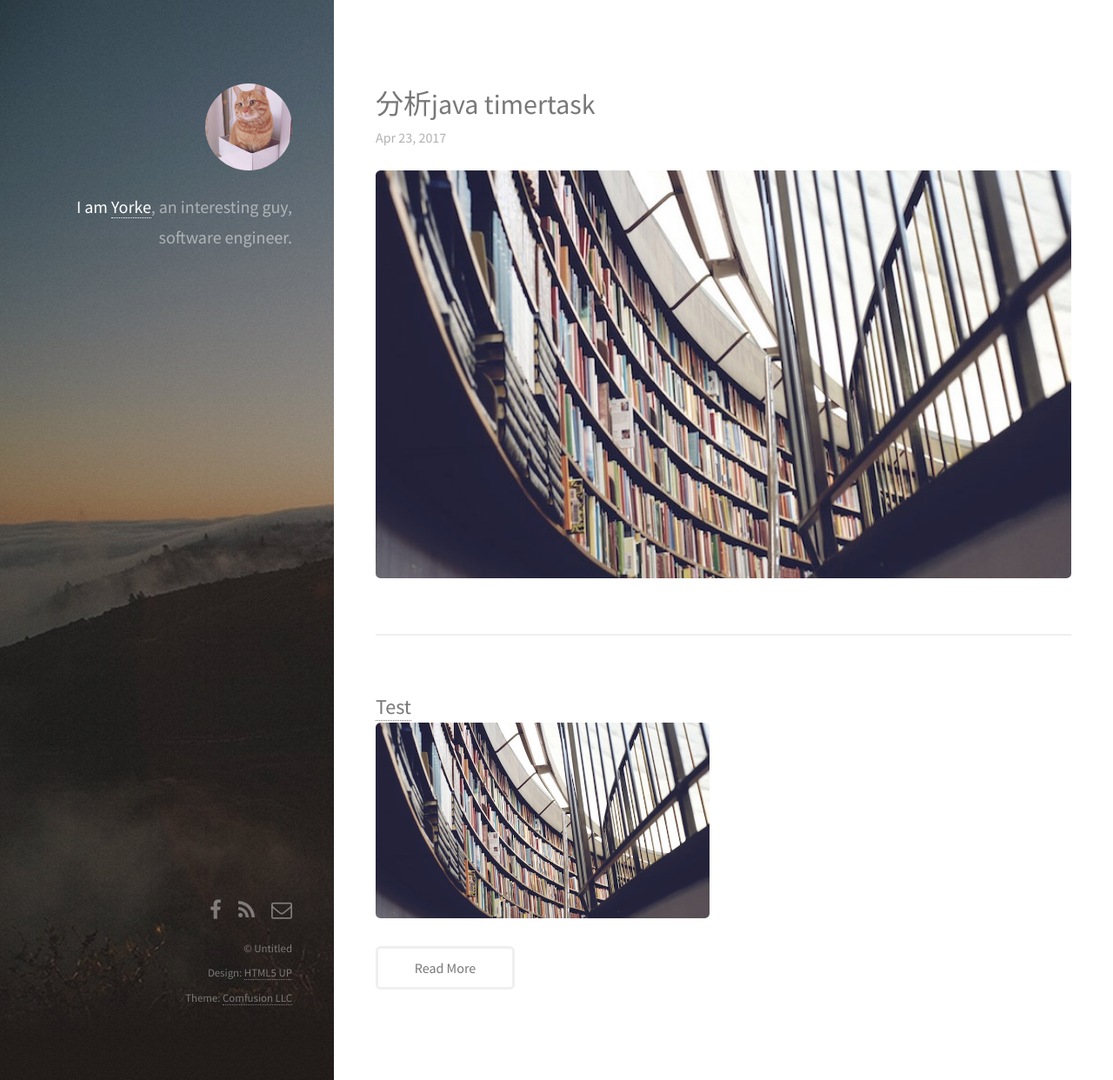
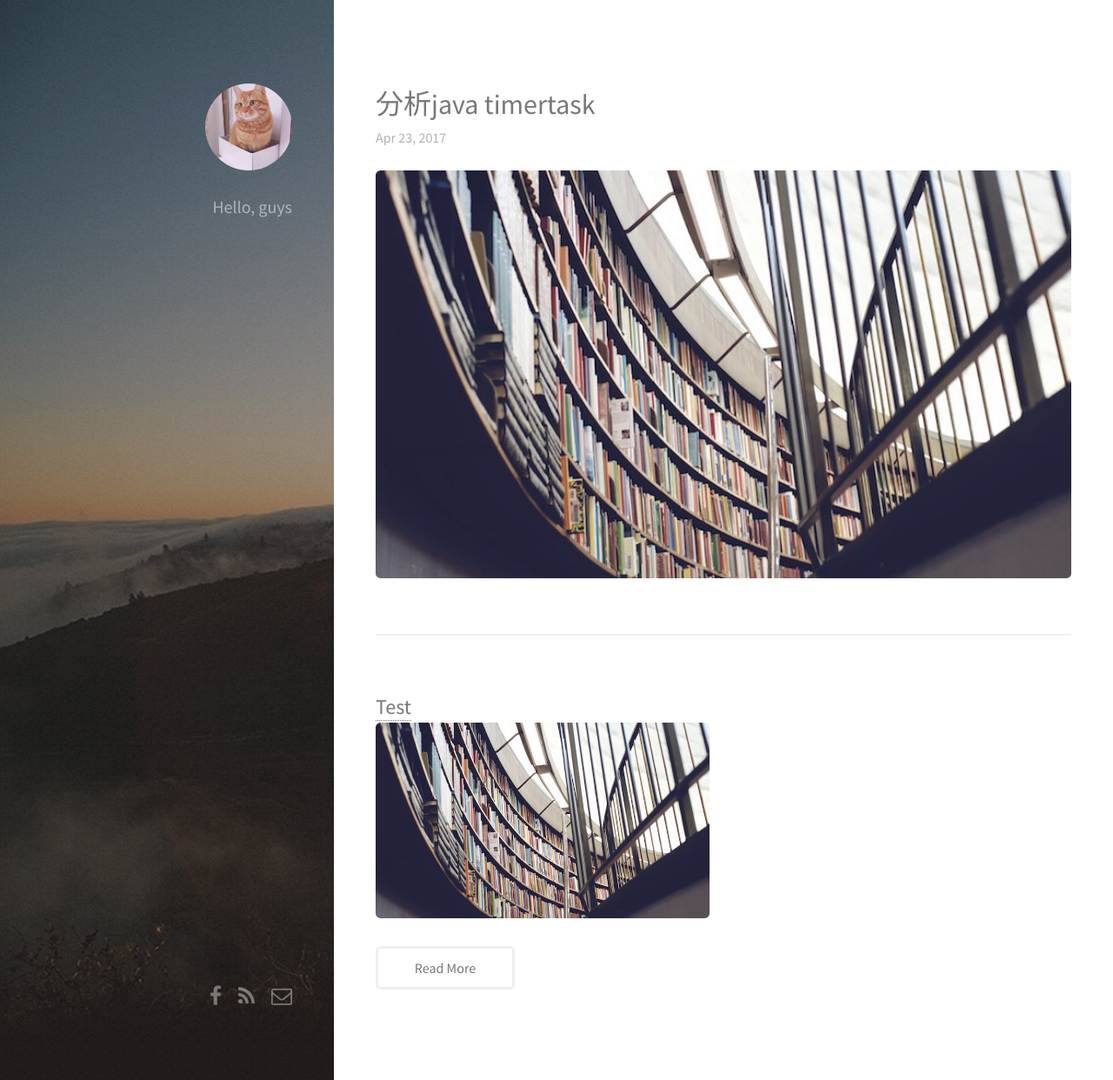
Before and after one commit to shouyika/blog, a Jekyll site: the page built from index.html, in a window 1280 px wide and 1242 px high. Shown: the whole window at 87% size. Built offline with Jekyll 4.4.1, drawn with Linux system fonts in a browser that asks for light colours; nearby versions of some CDN libraries.

Commit message:
修改配置

```diff
--- a/_layouts/default.html
+++ b/_layouts/default.html
@@ -9,13 +9,13 @@
 		<meta http-equiv="content-language" content="{{ site.locale }}" />
 		<meta name="generator" content="Jekyll v{{ jekyll.version }}">
 
-		<!--[if lte IE 8]><script src="../js/ie/html5shiv.js"></script><![endif]-->
+		<!--[if lte IE 8]><script src="/js/ie/html5shiv.js"></script><![endif]-->
 		<link rel="stylesheet" href="//maxcdn.bootstrapcdn.com/font-awesome/4.5.0/css/font-awesome.min.css" type="text/css">
-		<link rel="stylesheet" href="../css/main.css">
-		<!--[if lte IE 8]><link rel="stylesheet" href="../css/ie8.css" /><![endif]-->
+		<link rel="stylesheet" href="/css/main.css">
+		<!--[if lte IE 8]><link rel="stylesheet" href="/css/ie8.css" /><![endif]-->
 
-    <link rel="icon" type="image/png" href="../touch-icon.png" sizes="192x192">
-    <link rel="icon" type="image/png" href="../images/favicon.png">
+    <link rel="icon" type="image/png" href="/touch-icon.png" sizes="192x192">
+    <link rel="icon" type="image/png" href="/images/favicon.png">
 
     {% seo %}
     {% feed_meta %}
@@ -24,14 +24,14 @@
 
 	<body id="top">
     <header id="header">
-      <a href="{{ site.url }}" class="image avatar"><img class="editable" src="../images/avatar.jpg" alt="{{ site.author.name }}"></a>
-      <h1 class="editable"><strong>I am <a href="/">Yorke</a></strong>, an interesting guy, software engineer. <br></h1>
+      <a href="{{ site.url }}" class="image avatar"><img class="editable" src="/images/avatar.jpg" alt="{{ site.author.name }}"></a>
+        <h1 class="editable">Hello, guys</h1>
     </header>
 
     {{ content }}
 
     <footer id="footer">
-      <p class="editor-link"><a href="../_data/social.yml" class="button"><strong>&#9998;</strong> Update Social Icons</a></p>
+      <p class="editor-link"><a href="/_data/social.yml" class="button"><strong>&#9998;</strong> Update Social Icons</a></p>
       <ul class="icons">
         {% for account in site.data.social %}
 					<li>
@@ -48,11 +48,11 @@
         </li>
         {% endif %}
       </ul>
-      <ul class="copyright">
-          <li>&copy; Untitled</li>
-          <li>Design: <a href="http://html5up.net">HTML5 UP</a></li>
-          <li>Theme: <a href="http://comfusionllc.com">Comfusion LLC</a></li>
-      </ul>
+      <!--<ul class="copyright">-->
+          <!--<li>&copy; Untitled</li>-->
+          <!--<li>Design: <a href="http://html5up.net">HTML5 UP</a></li>-->
+          <!--<li>Theme: <a href="http://comfusionllc.com">Comfusion LLC</a></li>-->
+      <!--</ul>-->
     </footer>
 
 		<script src="/js/jquery.min.js"></script>
```
